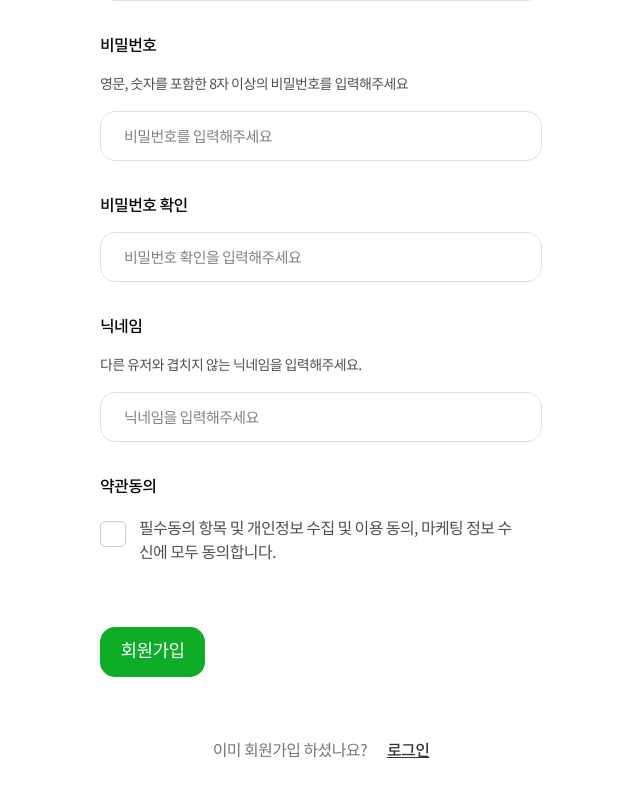
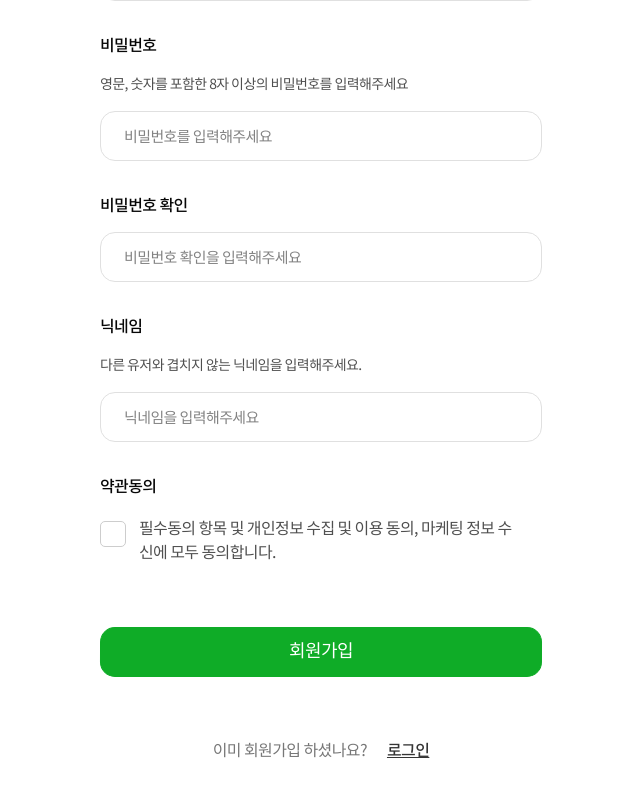
Before and after one commit to entekk1111/earthMarket, a Vue app in the folder frontend/: page /join in a window 1280 px wide. Shown: the part 737-1533 px from the top of the page, without its empty margins (319-959 px from the left). Built offline with nearby package versions, Linux system fonts and the light colour scheme; a web font is replaced by a local one.

Commit message:
[스타일] 아이디 비밀번호 찾기 btn 깨짐 수정

```diff
--- a/frontend/src/assets/scss/_login.scss
+++ b/frontend/src/assets/scss/_login.scss
@@ -41,7 +41,7 @@ html, body, #container,.grab,.login-wrap {height: 100%;}
     //form-group
     .form-group {
         ul>li {margin-bottom: 24px; }
-        .btn { font-size: 18px;}
+        .btn { font-size: 18px; display: block;}
     }
     //find-group
     .find-group {
@@ -85,7 +85,7 @@ html, body, #container,.grab,.login-wrap {height: 100%;}
             }
         }
     }
-    >.btn {margin-top: 60px; font-size: 18px;}
+    >.btn {margin-top: 60px; font-size: 18px; display: block;}
     .txt-bottom {
         text-align: center; margin-top: 60px;
         a {color: $dark02; text-decoration: underline; font-weight: 600; margin-left: 17px;}
```
